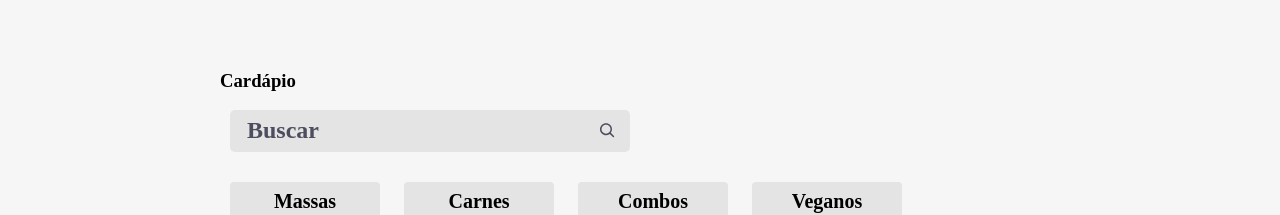
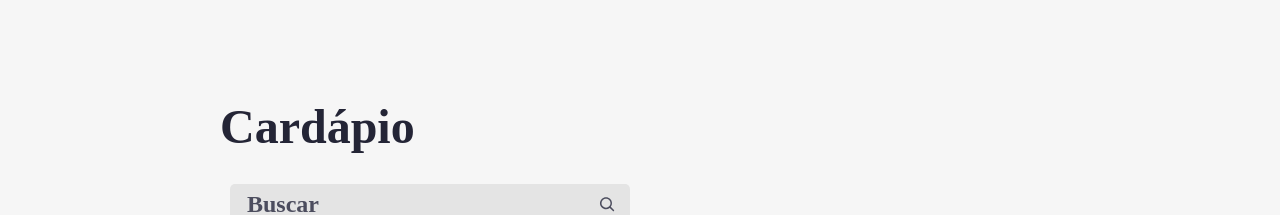
Before and after one commit to igorjosiel/Aluroni, a React (Create React App) app: page /cardapio in a window 1280 px wide. Shown: the part 423-638 px from the top of the page. Built offline with nearby package versions, Linux system fonts and the light colour scheme; a web font is replaced by a local one.

Commit message:
fix: ajustando o nome da classe acionada.

```diff
--- a/src/pages/Cardapio/index.tsx
+++ b/src/pages/Cardapio/index.tsx
@@ -14,7 +14,7 @@ export default function Cardapio() {
 
   return (
     <section className={styles.cardapio}>
-      <h3 className={stylesTheme.cardapio__titulo}>Cardápio</h3>
+      <h3 className={stylesTheme.title}>Cardápio</h3>
       <SearchEngine searchEngine={searchEngine} setSearchEngine={setSearchEngine} />
       <div className={styles.cardapio__filters}>
         <Filters filter={filter} setFilter={setFilter} />
```
